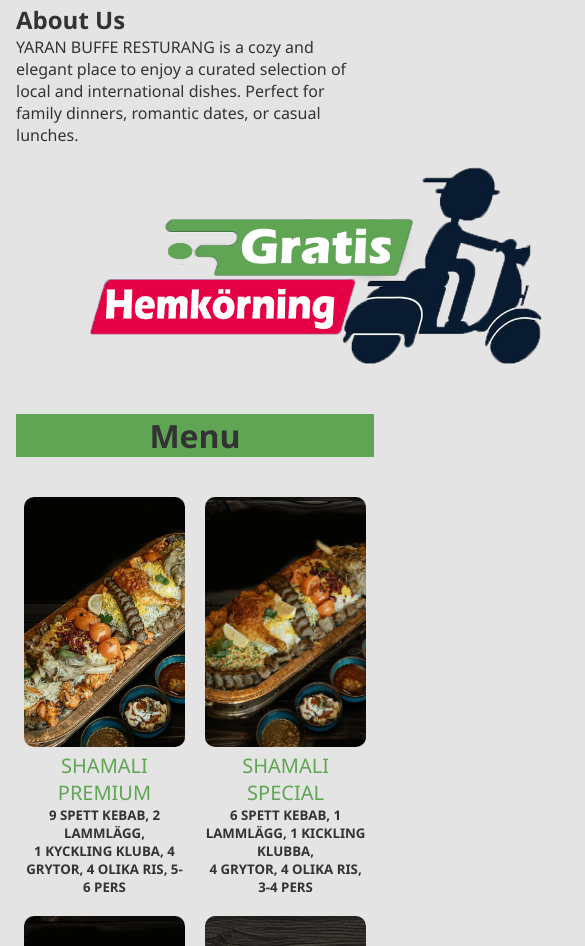
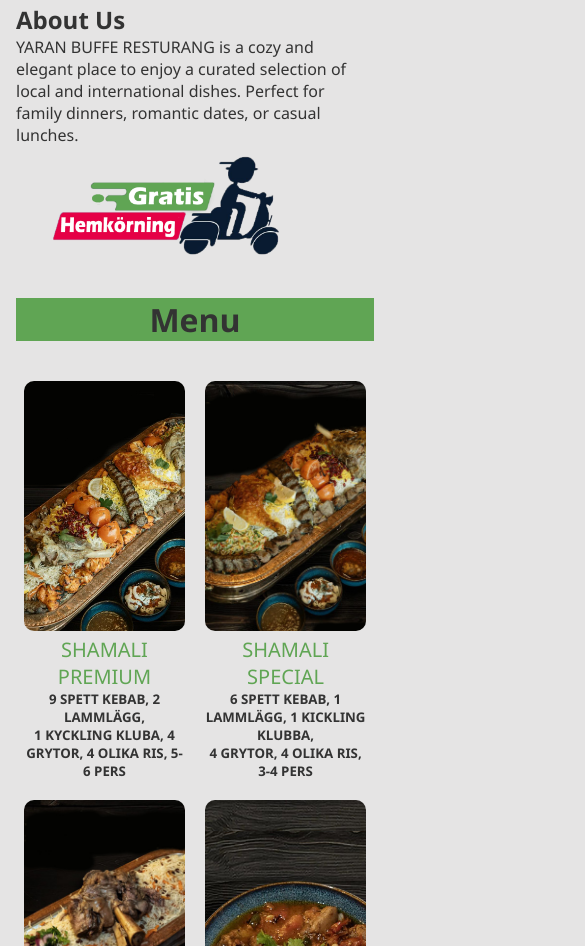
Before and after one commit to hishamarashini/jaran-resturang, a website: page index.html in a window 390 px wide. Shown: the part 784-1730 px from the top of the page, 585 px wide, since content can reach past the window. Drawn offline with Linux system fonts and the light colour scheme.

Commit message:
fixing img content media

```diff
--- a/styles.css
+++ b/styles.css
@@ -155,6 +155,9 @@
     .content {
       padding: 1rem;
     }
+    .content img {
+      max-width: 300px;
+    }
     .menu_photos {
         flex-direction: column;
     }
```
